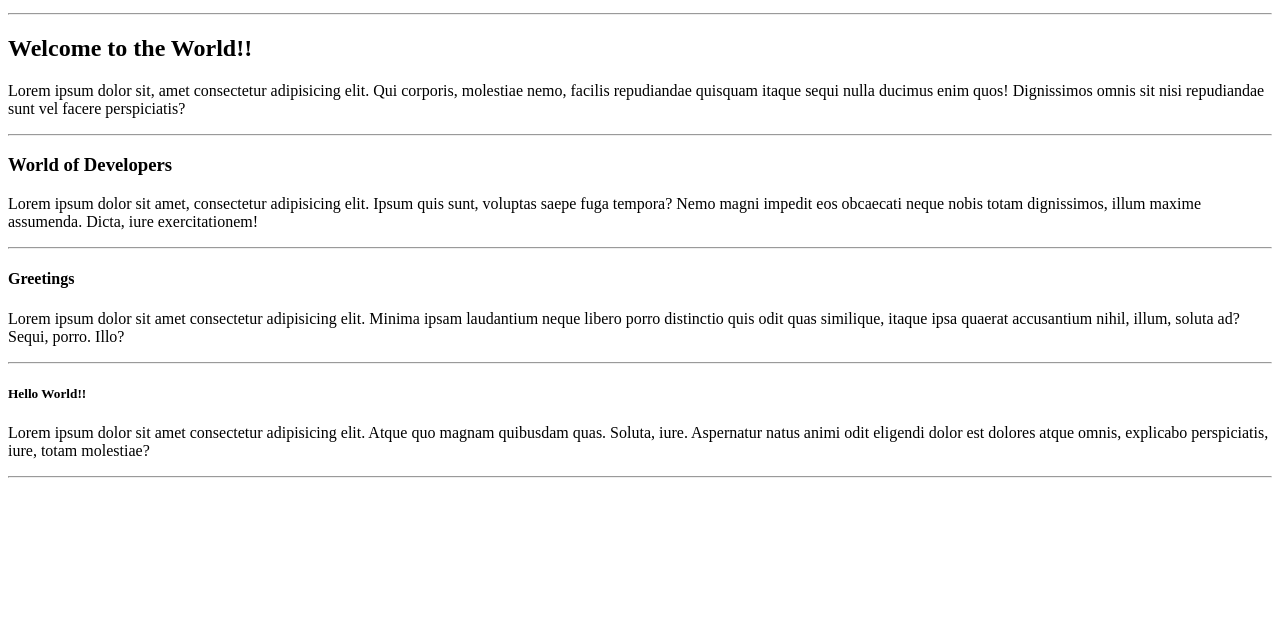
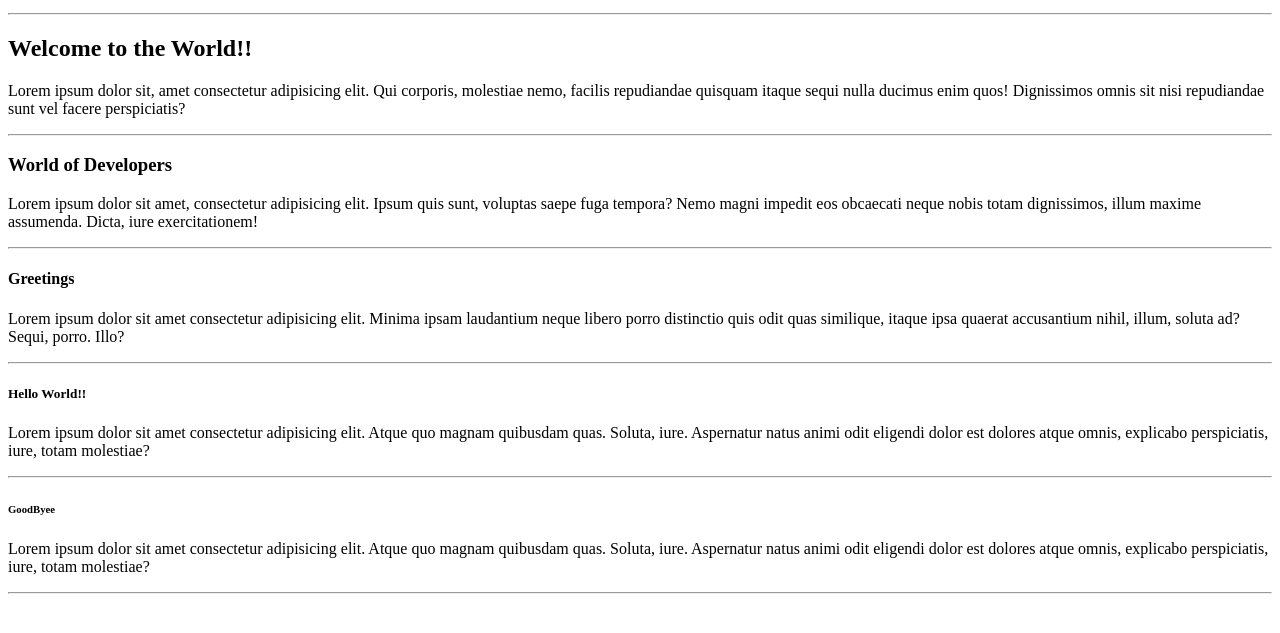
Before and after one commit to NatashaAsnani/HTML-Outcome1-, a plain HTML site: page index.html in a window 1280 px wide. Shown: the part 119-752 px from the top of the page. Drawn offline with Linux system fonts and the light colour scheme.

Commit message:
index.html

```diff
--- a/index.html
+++ b/index.html
@@ -24,6 +24,10 @@
         <p>Lorem ipsum dolor sit amet consectetur adipisicing elit. Atque quo magnam quibusdam quas. Soluta, iure. Aspernatur natus animi odit eligendi dolor est dolores atque omnis, explicabo perspiciatis, iure, totam molestiae?
         </p>
         <hr>
+        <h6> GoodByee </h6>
+        <p> Lorem ipsum dolor sit amet consectetur adipisicing elit. Atque quo magnam quibusdam quas. Soluta, iure. Aspernatur natus animi odit eligendi dolor est dolores atque omnis, explicabo perspiciatis, iure, totam molestiae?
+        </p>
+        <hr>
 
     </body>
 </html>
```
